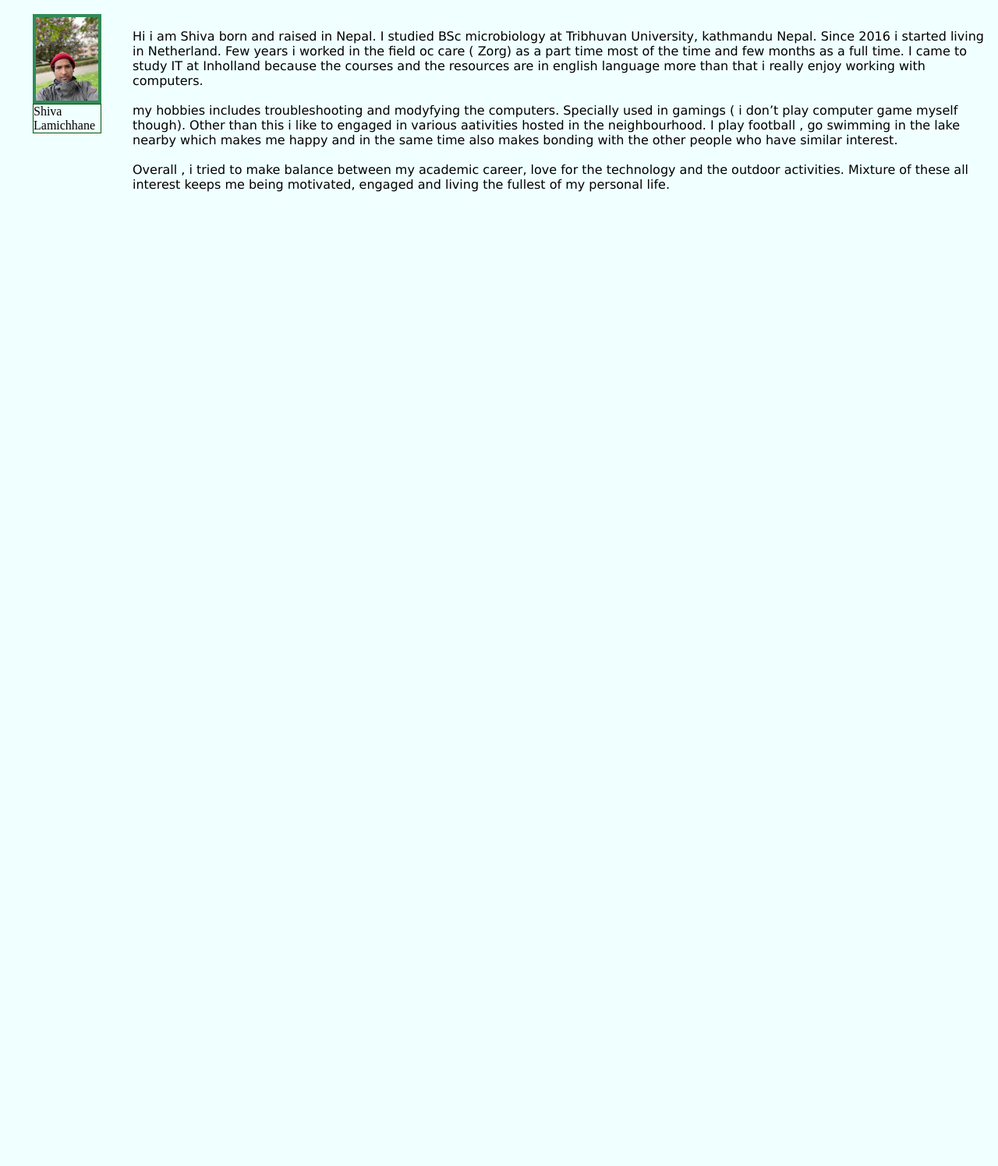
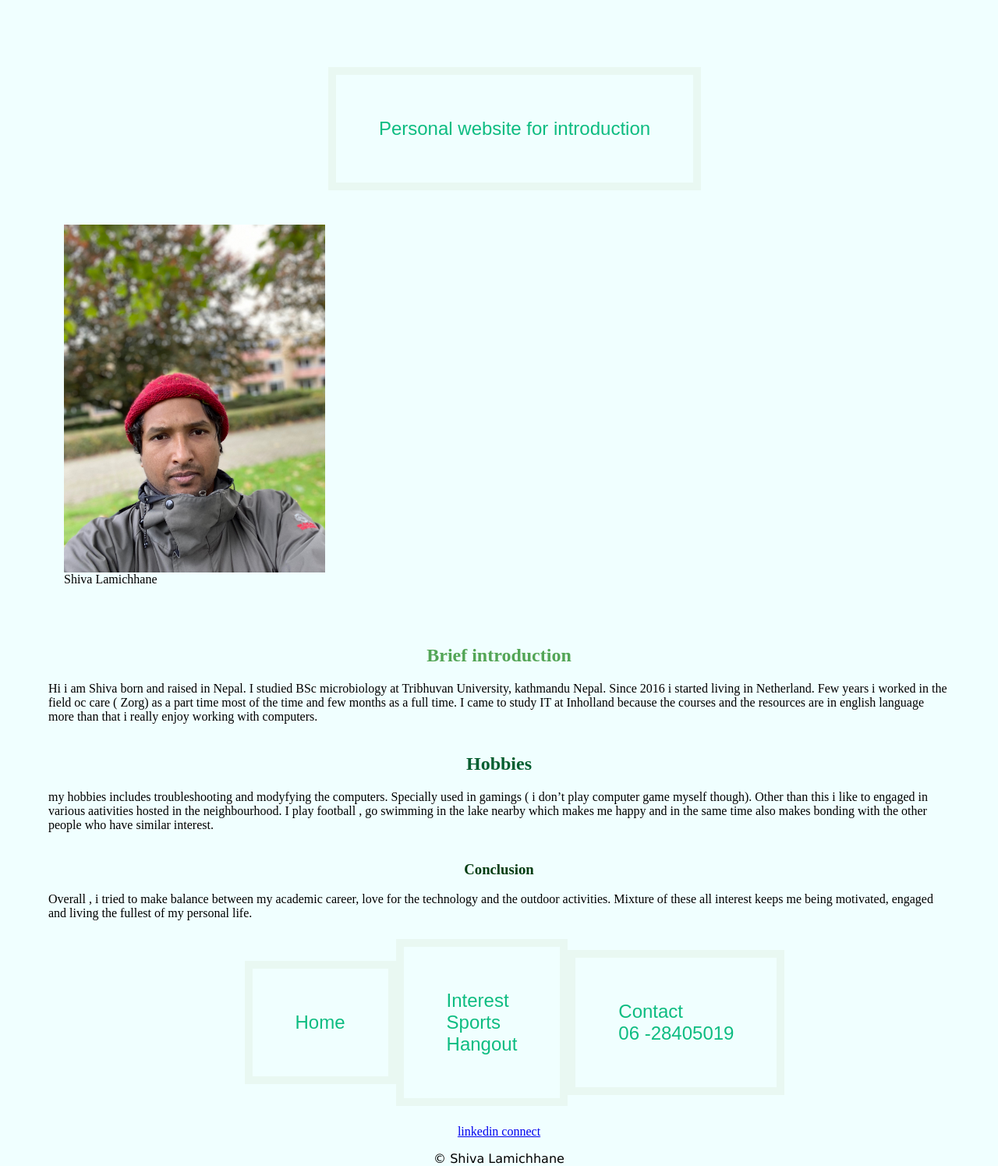
Before and after one commit to Shiva721254/webmarkup, a plain HTML site: page about me /index.html in a window 1280 px wide. Shown: the whole page at 78% size. Before the commit the page ends 804 px from the top, so only its background shows below. Drawn offline with Linux system fonts and the light colour scheme.

Commit message:
header, footer, section , articles aside and figures are made

```diff
--- a/about me /index.html
+++ b/about me /index.html
@@ -1,30 +1,82 @@
 <!DOCTYPE html>
 <html lang="en">
+
 <head>
     <meta charset="UTF-8">
     <meta name="viewport" content="width=device-width, initial-scale=1.0">
-    <title> About Shiva </title>
+    <title> Shiva </title>
     <link rel="stylesheet" href="style2.css">
 </head>
+
 <body>
-<p>
-<figure class="imageCenter">
-    <img src="/about me /media/profile photo.jpg" alt="Photo of Shiva" >
-   <figcaption>Shiva Lamichhane </figcaption>
+    <header>
+        <nav class="top">
+            <ul class="list">
 
-</figure>
-</p>
-<p>
+                <li class="personal">Personal website for introduction </li>
 
-<br>
+            </ul>
+        </nav>
+    </header>
 
+    <section class="photoandcaption">
 
-    Hi i am Shiva born and raised in Nepal. I studied   BSc microbiology  at Tribhuvan University, kathmandu Nepal. Since 2016 i started living in Netherland. Few years i worked in the field oc care ( Zorg) as a part time  most of the time and few months as a full time.  I came to  study IT at Inholland  because  the courses and the resources are in english language  more than that i really enjoy working with computers. <br> <br>
+    <figure>
+        <img src="/about me /media/profile photo.jpg" alt="Photo of Shiva">
+        <figcaption>Shiva Lamichhane </figcaption>
+    </figure>
+</section>
 
-    my hobbies includes troubleshooting and modyfying the computers. Specially used in gamings ( i don’t play computer game myself though).  Other than this i  like to engaged in various aativities hosted in the neighbourhood. I play football , go swimming in the lake nearby which makes me happy and in the same time also makes bonding with the  other people who have similar interest. <br> <br>
+    <p>
+        <br>
+    <section>
+        <h1> Brief introduction</h1>
 
-    Overall , i tried to make balance between my academic career, love for the technology  and the outdoor activities. Mixture of these all interest keeps me being motivated, engaged and living the fullest of my personal life.
+        Hi i am Shiva born and raised in Nepal. I studied BSc microbiology at Tribhuvan University, kathmandu Nepal.
+        Since 2016 i started living in Netherland. Few years i worked in the field oc care ( Zorg) as a part time most
+        of the time and few months as a full time. I came to study IT at Inholland because the courses and the resources
+        are in english language more than that i really enjoy working with computers. <br>
+    </section>
+
+    <br>
+    <section>
+        <h2>Hobbies</h2>
+
+        my hobbies includes troubleshooting and modyfying the computers. Specially used in gamings ( i don’t play
+        computer game myself though). Other than this i like to engaged in various aativities hosted in the
+        neighbourhood. I play football , go swimming in the lake nearby which makes me happy and in the same time also
+        makes bonding with the other people who have similar interest.
+        <br>
+    </section>
+    <br>
+    <article>
+<h3> Conclusion</h3>
+        Overall , i tried to make balance between my academic career, love for the technology and the outdoor
+        activities. Mixture of these all interest keeps me being motivated, engaged and living the fullest of my
+        personal life.
+        <br>
+    </article>
+    </p>
+    <p>
+     <nav class="bottom">
+        <ul class="list">
+            <li>Home</li>
+            <li>Interest <br>
+            Sports <br>
+        Hangout</li>
+            <li>Contact <br>
+            06 -28405019 </li>
+
+        </ul>
+     </nav>
+     <nav class="copyright">
+    <a href="https://www.linkedin.com/in/shiva-lamichhane-10684524/ "> linkedin connect</a> <br>
+   <p>
+    &#169; Shiva Lamichhane
     </p>
 
+</nav>
+
 </body>
+
 </html>
--- a/about me /style2.css
+++ b/about me /style2.css
@@ -1,36 +1,105 @@
 body {
     background-color: azure;
-    border: 4px;
+    border: 3px;
     margin: 2px;
-    display: flex;
+    padding: 60px;
     justify-content: center;
-    align-items:flex-start;
     height: 100vh;
+
+}
+nav {
+    display: flexbox;
+
 
 }
 h1 {
     text-align: center;
+    color: rgba(5, 120, 1, 0.665);
 }
+h2{
+    text-align:center;
+    color: rgb(4, 94, 48);
+}
+h3 {
+    text-align: center;
+    color: rgb(1, 60, 16);
+}
+ul {
+    display: flex;
+    flex-direction: row;
+    align-items:center;
+    list-style: none;
+    justify-content: center;
+}
+li {
+    display: flex;
+    border: 10px solid rgba(99, 121, 2, 0.052);
+    padding: 55px;
+    align-items: center;
 
 
+}
 p {
     font-family:Verdana, Geneva, Tahoma, sans-serif;
     font-size: 16px;
 
 }
+figure {
+    justify-content: center;
+    margin: 20px;
+}
 
-img {
-    border: 4px solid seagreen;
-    width: 80px;
-    height: 100 px;
-    max-height: 220px;
+
+
+ figcaption {
+    border: 1px thin rgb(4, 83, 5) solid;
+    justify-content: center;
+}
+ img {
+    width: 200px;
+    align-content: center;
     display: block;
+    width: 30%;
 
 
 }
-figcaption {
-    border:  thin rgb(4, 83, 5) solid;
-    display: flex;
-    flex-flow: column;
-    margin: auto;
+personal {
+    display: inline-flex;
+    align-items: center;
 }
+.photoandcaption {
+   display: flex;
+   justify-content: center;
+   align-items: center;
+
+}
+
+.fixed-header, .fixed-footer {
+    width: 100%;
+    position: fixed;
+    background: #a1800b64;
+    padding: 10px 0;
+
+}
+.container {
+    display:flex;
+    flex-direction: row;
+    justify-content: space-around;
+
+}
+
+.list {
+    font: 1.5em sans-serif;
+    color:rgb(13, 188, 129);
+
+}
+.fixed-header {
+   top: 0;
+}
+.fixed-footer {
+    bottom: 0;
+}
+
+.copyright {
+    text-align: center  ;
+}
```
